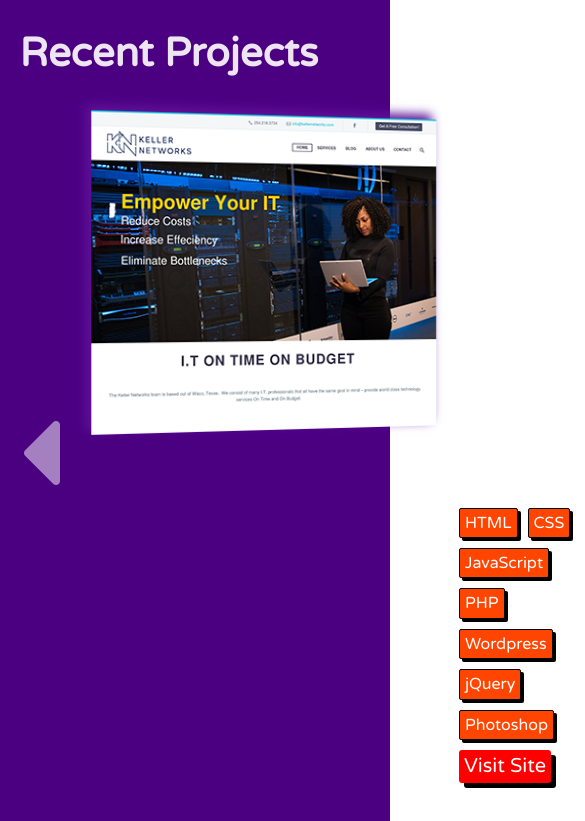
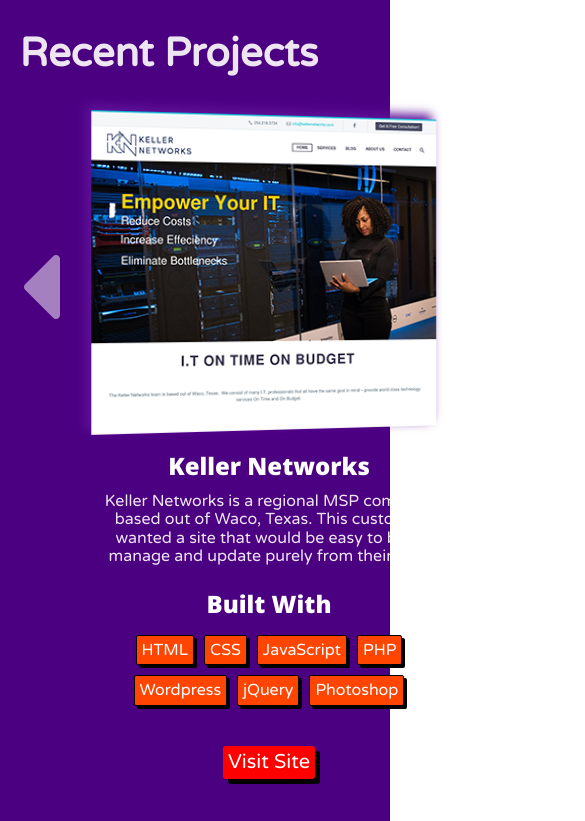
Before and after one commit to rybo9000/portfolio, a plain HTML site: page index.html in a window 390 px wide. Shown: the part 1283-2104 px from the top of the page, 585 px wide, since content can reach past the window. Drawn offline with nearby package versions, Linux system fonts and the light colour scheme.

Commit message:
further media query adjustments

```diff
--- a/index.html
+++ b/index.html
@@ -78,19 +78,20 @@
                     <div class="paddingHeader"><h2>Recent Projects</h2></div>
                     <div class="portfolio" id="portfolioDiv">
                         <div class="portfolioArrow"><img src="img/left.png" id="portfolioLeftArrow"></div>
+                        <div class="portfolioInner">
                             <div class="portfolioLeft">
                                 <div class="portfolioSiteImg" id="portfolioImg"></div>
                             </div>
                             <div class="portfolioRight">
-                            <div>
+                                <div id="portfolioInfoContainer">
                                     <h2 id="portfolioTitle"></h2>
                                     <p id="portfolioDescription"></p>
-                                <h2>Built With</h2>
+                                    <h2 id="builtWith">Built With</h2>
                                     <div class="builtWithContainer" id="portfolioBuiltWith"></div>
                                 </div>
                                 <div id="portfolioButtonContainer"></div>
                             </div>
-
+                        </div>
                         <div class="portfolioArrow"><img src="img/right.png" id="portfolioRightArrow"></div>
                     </div>
                 </div>
--- a/style.css
+++ b/style.css
@@ -79,6 +79,13 @@
 .portfolio p {
     margin: 2px;
     opacity: 0.9;
+}
+
+.portfolioInner {
+    display: flex;
+    flex-direction: row;
+    flex-wrap: nowrap;
+    justify-content: space-between;
 }
 
 
@@ -540,4 +547,44 @@ footer a:hover, a:active {
         align-items: flex-end;
     }
 
+    .portfolioInner {
+        display: flex;
+        flex-direction: column;
+        flex-wrap: nowrap;
+        justify-content: space-between;
+    }
+
+    .portfolioLeft {
+        align-items:center;
+    }
+
+    .portfolioRight {
+        align-items: center;
+    }
+
+    #portfolioInfoContainer {
+        text-align: center;
+    }
+
+    .builtWithContainer {
+        justify-content: center;
+        margin-bottom: 30px;
+    }
+
+    .portfolioRight h2 {
+        font-family: 'Open Sans', sans-serif;
+        margin-top: 12px;
+        margin-bottom: 12px;
+
+    }
+
+    #builtWith {
+        margin-top: 25px;
+    }
+
+    .portfolioArrow {
+        justify-content: flex-start;
+        padding: 150px 10px 0 10px;
+    }
+
 }
```
Lines whose indentation alone changed are shown as unchanged.
